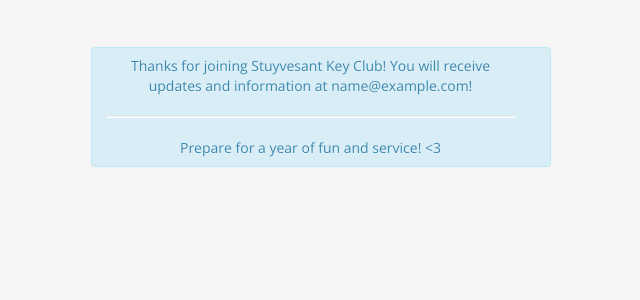
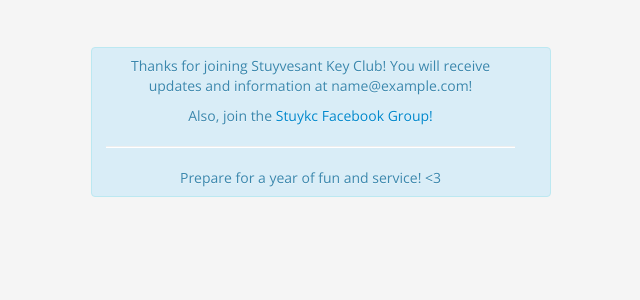
Before and after one commit to stuykc/join-stuykc, a Python web app: template join/templates/submit.html in a window 1280 px wide. Shown: the top 300 px of the page, without its empty margins (319-959 px from the left). Run offline with Jinja, Linux system fonts and the light colour scheme; the template is opened without the code that fills it: most values are stand-ins (such as "Sample title", 1, 10 or a date in 2020); some libraries are stand-ins or nearby versions.

Commit message:
Add link to Facebook group

```diff
--- a/join/templates/submit.html
+++ b/join/templates/submit.html
@@ -3,7 +3,8 @@
 <div class="row" style="margin-top:20px;">
     <div class="span6 offset3" id="submit-container" style="vertical-align:middle;">
         <div class="alert alert-info text-center">
-            Thanks for joining Stuyvesant Key Club! You will receive updates and information at {{ email }}!
+            <p>Thanks for joining Stuyvesant Key Club! You will receive updates and information at {{ email }}!</p>
+            <p>Also, join the <a href="https://www.facebook.com/groups/stuykc/">Stuykc Facebook Group!</a></p>
             <hr>
             Prepare for a year of fun and service! &lt;3
         </div>
```
